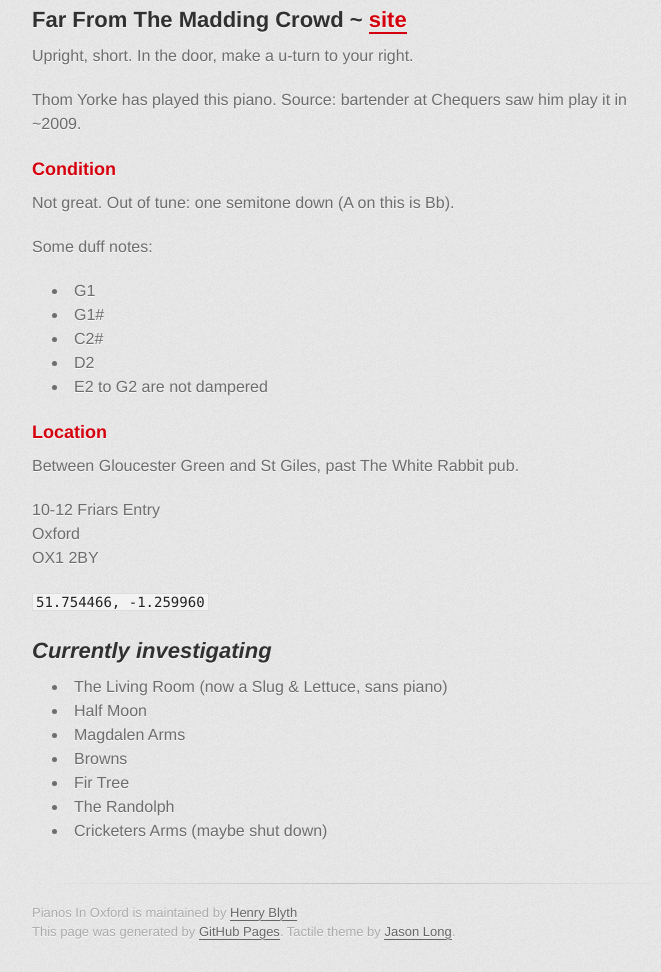
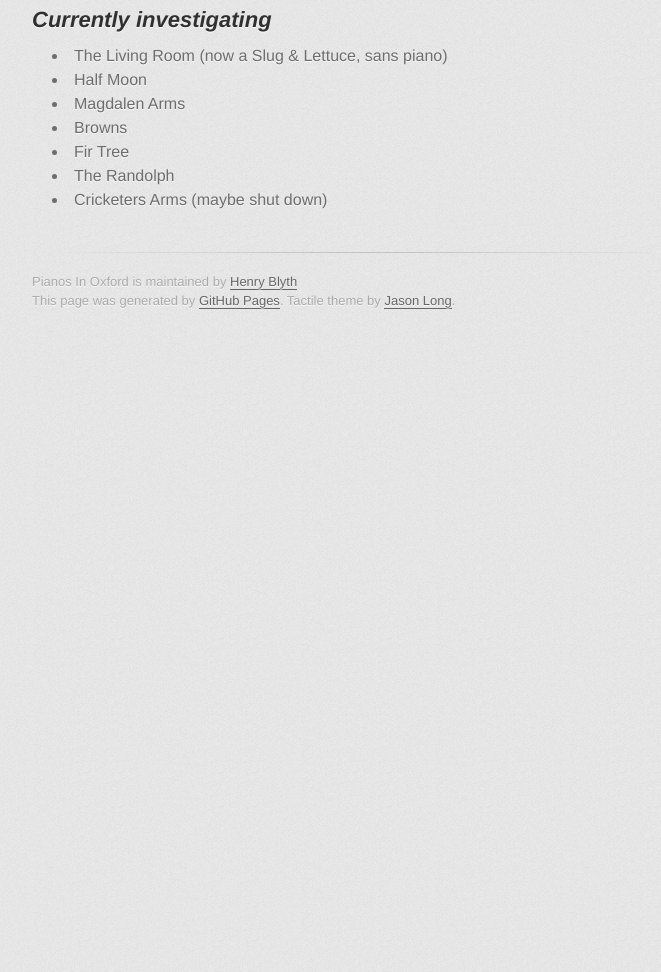
Before and after one commit to henrahmagix/pianosinoxford, a Jekyll site: the page built from index.md, in a window 1280 px wide and 1400 px high, scrolled down 1340 px, cut to the strip 428-1400 px from the top of the window. Shown: the whole strip, without its empty margins (298-959 px from the left). Built offline with Jekyll 4.4.1, drawn with Linux system fonts in a browser that asks for light colours; some web fonts are replaced; Markdown is read by kramdown in place of the engine named in the settings; comment, search, counter and statistics services are not loaded; after the commit the page ends 2109 px from its top, so only the background shows below that.

Commit message:
Remove FFTMC as it's shutdown
Fix #4

```diff
--- a/index.md
+++ b/index.md
@@ -44,36 +44,6 @@
 
 
 
-## Far From The Madding Crowd ~ [site](http://www.maddingcrowd.co.uk/)
-
-Upright, short. In the door, make a u-turn to your right.
-
-Thom Yorke has played this piano. Source: bartender at Chequers saw him play it in ~2009.
-
-### Condition
-
-Not great. Out of tune: one semitone down (A on this is Bb).
-
-Some duff notes:
-
-- G1
-- G1#
-- C2#
-- D2
-- E2 to G2 are not dampered
-
-### Location
-
-Between Gloucester Green and St Giles, past The White Rabbit pub.
-
-10-12 Friars Entry<br>
-Oxford<br>
-OX1 2BY
-
-`51.754466, -1.259960`
-
-
-
 ## *Currently investigating*
 
 - The Living Room (now a Slug & Lettuce, sans piano)
```
